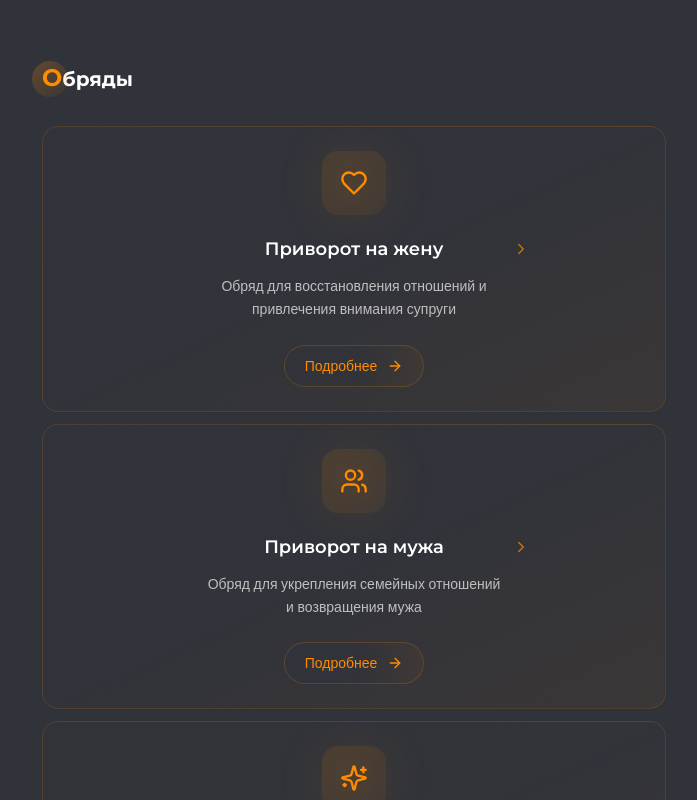
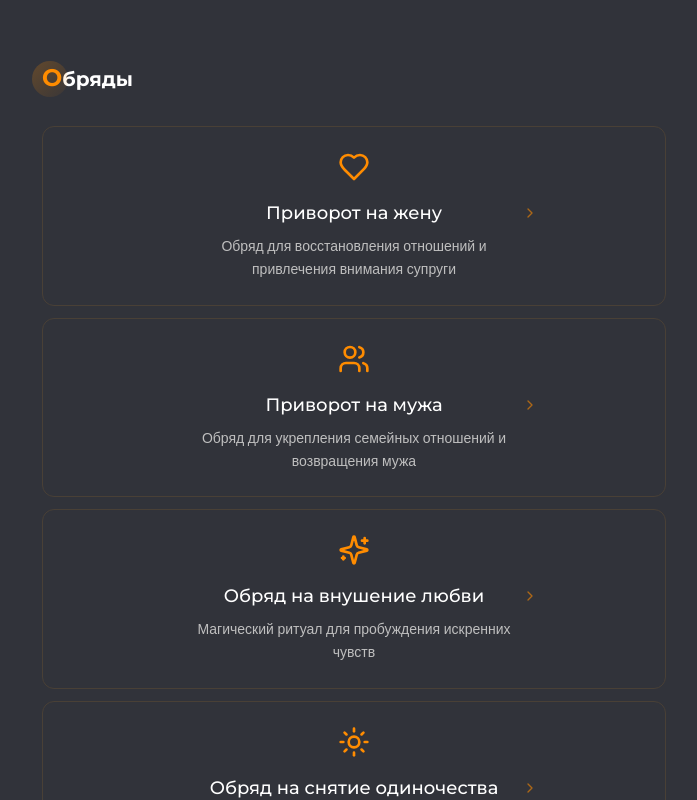
Before and after one commit to pr-poehali-dev/love-spell-website-1, a React (Vite) app: page / in a window 1280 px wide. Shown: the part 2880-3680 px from the top of the page, without its empty margins (286-983 px from the left). Built offline with nearby package versions, Linux system fonts and the light colour scheme.

Commit message:
Рефакторинг карточек обряда

```diff
--- a/src/components/RitualsSection.tsx
+++ b/src/components/RitualsSection.tsx
@@ -61,38 +61,23 @@ const ritualCards = [
 
 function RitualCard({ ritual }: { ritual: typeof ritualCards[0] }) {
   return (
-    <div className="group relative p-6 cursor-pointer transition-all duration-500 rounded-2xl bg-gradient-to-br from-background via-background to-accent/5 hover:from-accent/8 hover:via-background hover:to-accent/12 overflow-hidden border border-accent/15 hover:border-accent/25 shadow-sm hover:shadow-lg hover:shadow-accent/10 backdrop-blur-sm">
+    <div className="group relative p-6 cursor-pointer transition-all duration-300 rounded-lg hover:bg-accent/5 border border-border hover:border-accent/20">
 
-      {/* Subtle background pattern */}
-      <div className="absolute inset-0 opacity-20 bg-gradient-to-br from-transparent via-accent/3 to-transparent"></div>
-
-      <div className="relative flex flex-col items-center text-center">
-        {/* Icon with enhanced styling */}
-        <div className="mb-5 group-hover:scale-110 transition-all duration-500 relative">
-          <div className="absolute inset-0 bg-primary/10 rounded-full blur-xl group-hover:bg-primary/20 transition-all duration-500"></div>
-          <div className="relative w-16 h-16 bg-gradient-to-br from-primary/10 to-primary/5 rounded-2xl flex items-center justify-center group-hover:from-primary/15 group-hover:to-primary/10 transition-all duration-500">
-            <Icon name={ritual.icon as any} size={28} className="text-primary drop-shadow-sm" />
-          </div>
+      <div className="flex flex-col items-center text-center">
+        <div className="mb-4 group-hover:scale-105 transition-transform duration-300">
+          <Icon name={ritual.icon as any} size={32} className="text-primary" />
         </div>
 
-        <div className="space-y-3">
+        <div className="space-y-2">
           <div className="relative">
-            <h3 className="text-lg font-semibold text-foreground group-hover:text-accent transition-colors duration-300 text-center px-4">
+            <h3 className="text-lg font-medium text-foreground group-hover:text-accent transition-colors duration-300">
               {ritual.title}
             </h3>
-            <div className="absolute right-0 top-1/2 -translate-y-1/2 translate-x-4">
-              <Icon name="ChevronRight" size={18} className="text-accent/70 group-hover:text-accent group-hover:translate-x-1 transition-all duration-300" />
+            <div className="absolute right-0 top-1/2 -translate-y-1/2 translate-x-6">
+              <Icon name="ChevronRight" size={16} className="text-accent/60 group-hover:text-accent transition-colors duration-300" />
             </div>
           </div>
-          <p className="text-muted-foreground text-sm leading-relaxed max-w-xs mx-auto px-2">{ritual.description}</p>
-        </div>
-
-        {/* Enhanced CTA button */}
-        <div className="mt-6 group-hover:scale-105 transition-transform duration-300">
-          <div className="px-5 py-2.5 bg-gradient-to-r from-accent/12 to-accent/8 hover:from-accent/18 hover:to-accent/12 rounded-full text-accent text-sm font-medium transition-all duration-300 flex items-center gap-2.5 border border-accent/20 hover:border-accent/30">
-            <span>Подробнее</span>
-            <Icon name="ArrowRight" size={16} className="group-hover:translate-x-1.5 transition-transform duration-300" />
-          </div>
+          <p className="text-muted-foreground text-sm leading-relaxed max-w-xs mx-auto">{ritual.description}</p>
         </div>
       </div>
     </div>
```
